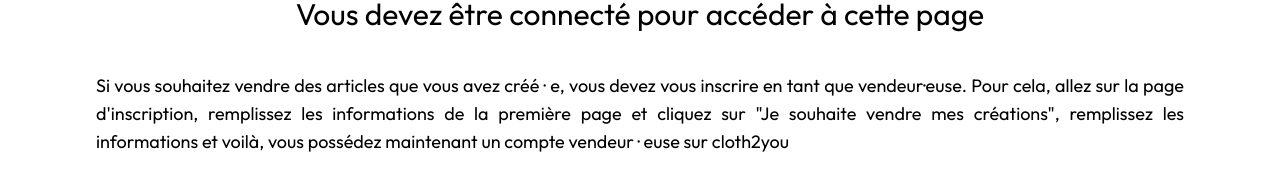
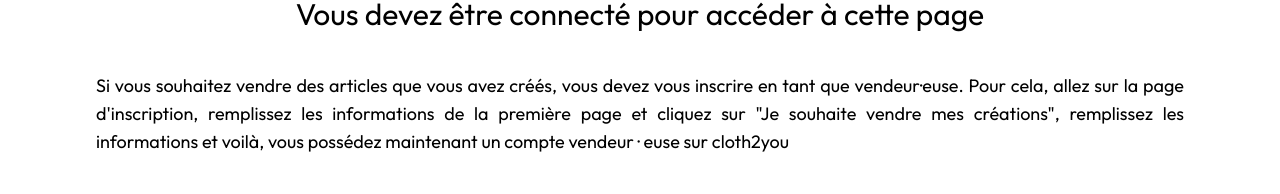
Before and after one commit to POLEC4T/school-project-auction-website, a React (Create React App) app in the folder ui/: page /profil in a window 1280 px wide. Shown: the part 212-406 px from the top of the page. Built offline with nearby package versions, Linux system fonts and the light colour scheme; no server answers; a web font is replaced by a local one.

Commit message:
spellcheck

```diff
--- a/ui/src/components/RefusedAccess.jsx
+++ b/ui/src/components/RefusedAccess.jsx
@@ -24,7 +24,7 @@ function RefusedAccess(props) {
 
 
 
-                <p className="px-24 mt-10 text-lg text-justify">Si vous souhaitez vendre des articles que vous avez créé · e, vous devez vous inscrire en tant que vendeur·euse. Pour cela, allez sur la page d'inscription,
+                <p className="px-24 mt-10 text-lg text-justify">Si vous souhaitez vendre des articles que vous avez créés, vous devez vous inscrire en tant que vendeur·euse. Pour cela, allez sur la page d'inscription,
                     remplissez les informations de la première page et cliquez sur "Je souhaite vendre mes créations", remplissez les informations et voilà, vous possédez maintenant un compte vendeur · euse sur cloth2you </p>
 
                     <Link className="hover:bg-zinc-600 bg-zinc-800 text-amber-50 p-2 px-3 sm:text-2xl text-lg rounded-xl mt-10" to="/inscription">S'inscrire en tant que vendeur · euse</Link>
```
